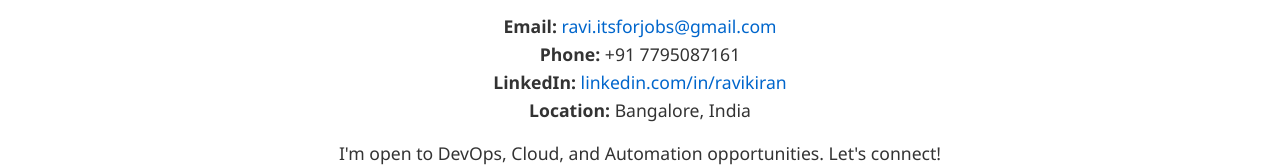
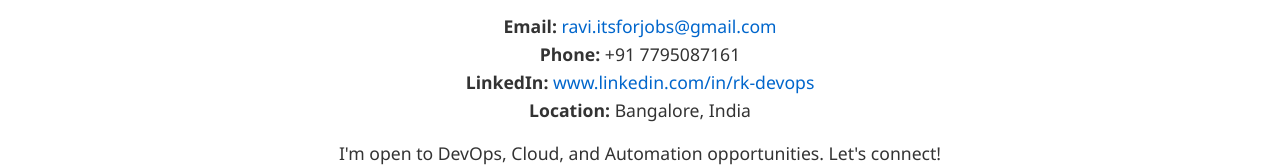
Before and after one commit to Ravi-kiran-Dev/Portfolio, a plain HTML site: page index.html in a window 1280 px wide. Shown: the part 3632-3799 px from the top of the page. Drawn offline with Linux system fonts and the light colour scheme.

Commit message:
Linkdin porfile URL updated

```diff
--- a/index.html
+++ b/index.html
@@ -155,7 +155,7 @@
       <p>
         <strong>Email:</strong> <a href="mailto:ravi.itsforjobs@gmail.com">ravi.itsforjobs@gmail.com</a><br />
         <strong>Phone:</strong> +91 7795087161<br />
-        <strong>LinkedIn:</strong> <a href="https://linkedin.com/in/ravikiran" target="_blank">linkedin.com/in/ravikiran</a><br />
+        <strong>LinkedIn:</strong> <a href="www.linkedin.com/in/rk-devops" target="_blank">www.linkedin.com/in/rk-devops</a><br />
         <strong>Location:</strong> Bangalore, India
       </p>
       <p>I'm open to DevOps, Cloud, and Automation opportunities. Let's connect!</p>
```
